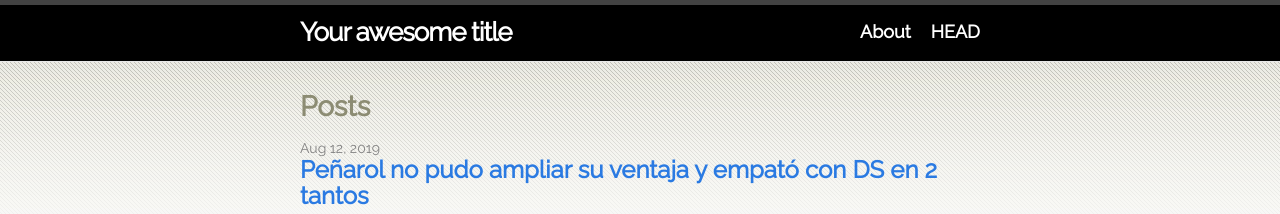
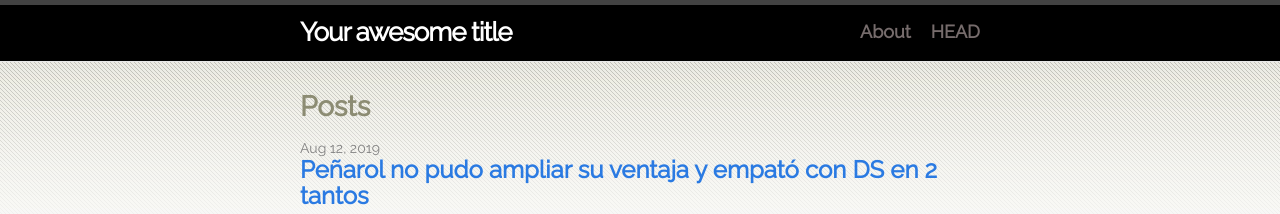
Before and after one commit to 6bita/magasinet, a Jekyll site: the page built from index.md, in a window 1280 px wide. Shown: the top 214 px of the page. Built offline with Jekyll 4.4.1, drawn with Linux system fonts in a browser that asks for light colours.

Commit message:
Update head.html

```diff
--- a/_includes/head.html
+++ b/_includes/head.html
@@ -86,12 +86,6 @@
       font-weight: 900;
     }
 
-    .trigger a.page-link
-    {
-      color: #fff;
-      font-weight: 900;
-    }
-
     h1, h2, h3
     {
       font-weight: 900;
```
